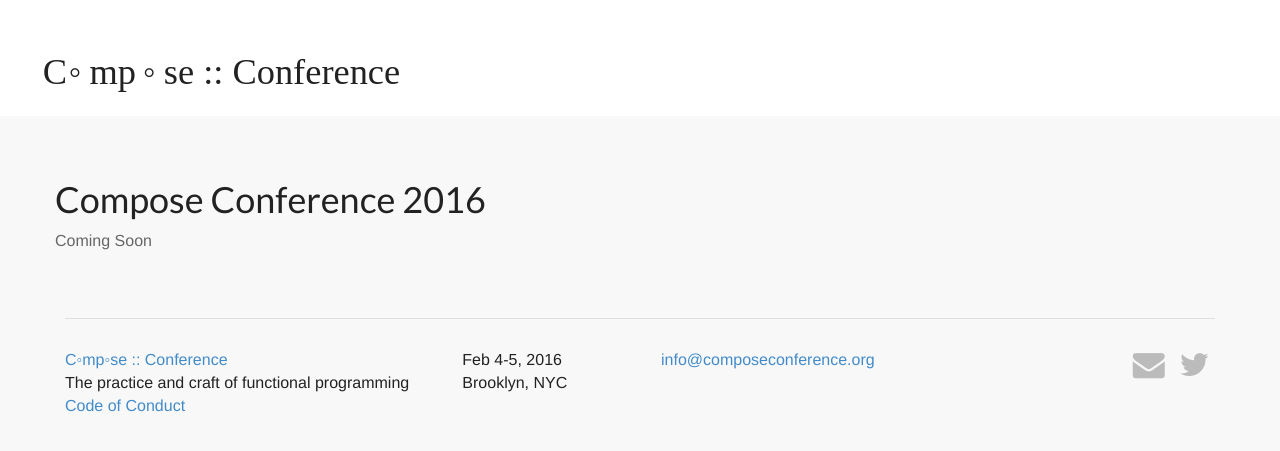
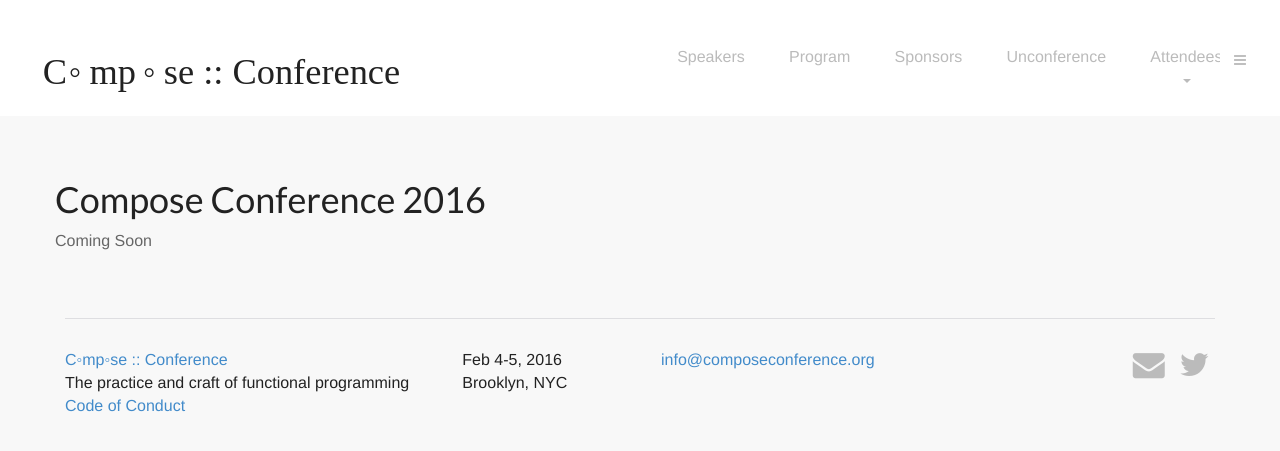
Before and after one commit to ny-haskell/composeconference, a Jekyll site: the page built from 2016/sponsors.md, in a window 1280 px wide and 900 px high. Shown: the top 451 px of the window. Built offline with Jekyll 4.4.1, drawn with Linux system fonts in a browser that asks for light colours; Markdown is read by kramdown in place of the engine named in the settings.

Commit message:
test layout for 2016

```diff
--- /dev/null
+++ b/_includes/header2016.html
@@ -0,0 +1,57 @@
+    <section id="topheader">
+        <div id="hh">
+            <div class="col-lg-6 col-md-6 col-sm-4 col-xs-11">
+                <div class="col-inner-hori">
+                    <a href="../" id="logo-main" class="history" alt="" title="">
+                        <img src="/assets/img/compose_conference.svg" height="80" title="Compose Conference" alt="Compose Conference Logo" /></a>
+                </div>
+            </div>
+            <div class="col-lg-6 col-md-6 col-sm-8 col-xs-1">
+                <ul class="sections nav nav-pills nav-justified">
+                    <li class="hidden-xs"><a href="/2016/#topics" class="smoothScroll">Speakers</a></li>
+                    <li class="hidden-xs"><a href="/2016/#program" class="smoothScroll">Program</a></li>
+                    <li class="hidden-xs"><a href="/2016/sponsors/">Sponsors</a></li>
+                    <li class="hidden-xs"><a href="/2016/unconference/">Unconference</a></li>
+                    <li class="dropdown hidden-xs">
+                      <a href="#" class="dropdown-toggle" data-toggle="dropdown">Attendees <span class="caret"></span></a>
+                      <ul class="dropdown-menu" role="menu">
+                        <li><a href="#travel" class="smoothScroll">Travel</a></li>
+                        <li><a href="/conduct/" class="smoothScroll">Policies</a></li>
+                        <li><a href="#volunteer" class="smoothScroll">Volunteer</a></li>
+                        <li class="divider"></li>
+                        <li><a href="/jobs" class="smoothScroll">Job Board</a></li>
+                        <li class="divider"></li>
+                        <li><a href="/2016/cfp/" class="smoothScroll">CFP</a></li>
+                      </ul>
+                    </li>
+                    <li>
+                        <!-- Menu -->
+                        <nav class="menu" id="theMenu">
+                            <div class="menu-wrap">
+                                <h1 class="logo"><a href="index.html#home">C◦mp◦se</a></h1>
+                                <i class="fa fa-times menu-close"></i>
+                                <a href="#about" class="smoothScroll">About</a>
+                                <a href="#" class="smoothScroll">Submit</a>
+                                <a href="http://meetup.com/ny-haskell" class="smoothScroll">Register</a>
+
+                                <div class="visible-xs">
+                                    <a href="/2016/cfp/">CFP</a>
+                                    <a href="#topics" class="smoothScroll">Speakers</a>
+                                    <a href="#program" class="smoothScroll">Program</a>
+                                    <a href="/2016/unconference/">Unconference</a>
+                                    <a href="/2016/sponsors/" class="smoothScroll">Sponsors</a>
+                                    <a href="/2016/conduct/">Policies</a>
+                                </div>
+
+                                <a href="http://twitter.com/composeconf"><i class="fa fa-twitter"></i></a>
+                                <a href="mailto:info@composeconference.org"><i class="fa fa-envelope"></i></a>
+                            </div>
+                            <!-- Menu button -->
+                            <div id="menuToggle"><i class="fa fa-bars"></i></div>
+                        </nav>
+                    </li>
+                </ul>
+            </div>
+        </div>
+        </div>
+    </section>
--- /dev/null
+++ b/_layouts/default2016.html
@@ -0,0 +1,16 @@
+---
+layout: compress
+---
+<!DOCTYPE html>
+<html>
+  {% include head.html %}
+  <body{% if page.klasa %} class="{{ page.klasa }}"{% endif %}>
+    {% include header2016.html %}
+        <div class="wrapper">
+        <div class="site-content clearfix" role="main">
+          {{ content }}
+        </div>
+        </div>
+    {% include footer.html %}
+  </body>
+</html>
--- /dev/null
+++ b/_layouts/page2016.html
@@ -0,0 +1,21 @@
+---
+layout: default2016
+---
+
+
+<div class="wrapper">
+    <div class="container">
+        <div class="row">
+
+            <article class="page">
+
+              <h1>{{ page.title }}</h1>
+
+              <div class="entry">
+                {{ content }}
+              </div>
+            </article>
+
+        </div>
+    </div>
+</div><!-- /aboutwrap -->
```
Also changed, not shown: 2016/conduct.md (+1 -1 lines), 2016/organizers.md (+1 -1 lines), 2016/sponsors.md (+1 -1 lines), 2016/unconference.md (+1 -1 lines).
